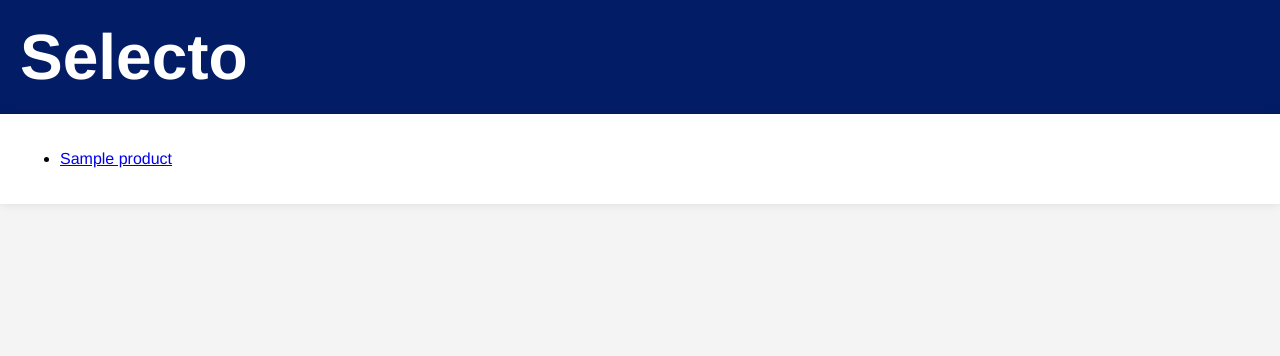
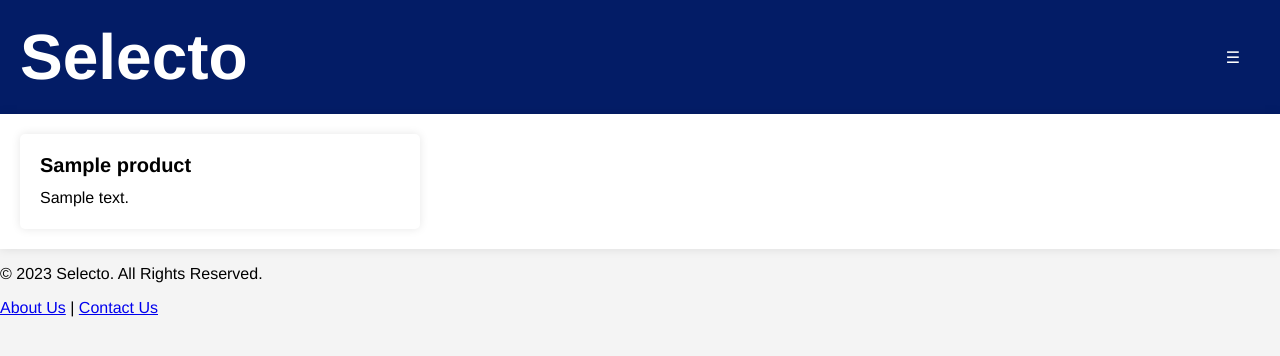
Before and after one commit to bitsof/selecto, a Django app: page /index/ in a window 1280 px wide. Shown: the top 356 px of the page. Run offline with Django 4.2, Linux system fonts and the light colour scheme; tables that the repository leaves empty hold one stand-in row (values such as "Sample post").

Commit message:
Updated layout, integrated chatgpt api

```diff
--- a/web/selecto/products/templates/products/header.html
+++ b/web/selecto/products/templates/products/header.html
@@ -38,16 +38,76 @@
 			background-color: #fff;
 			box-shadow: 0 0 10px rgba(0, 0, 0, 0.1);
 		}
+		.dropdown {
+			position: relative;
+			display: inline-block;
+			margin-left: auto;
+			}
+
+			.dropbtn {
+    background-color: #031c66;
+    color: white;
+    padding: 8px 20px; /* updated padding */
+    font-size: 16px;
+    border: none;
+    cursor: pointer;
+}
+
+			.dropdown-content {
+			display: none;
+			position: absolute;
+			z-index: 1;
+			right: 0;
+			}
+
+			.dropdown-content a {
+			color: black;
+			padding: 12px 16px;
+			text-decoration: none;
+			display: block;
+			font-size: 14px;
+			background-color: #f2f2f2;
+			}
+
+			.dropdown-content a:hover {
+			background-color: #f1f1f1;
+			}
+
+			.dropdown:hover .dropdown-content {
+			display: block;
+			}
+
+			.dropdown:hover .dropbtn {
+			background-color: #02438c;
+			}
 	</style>
 </head>
 <body>
+	<!-- Header/Logo Title -->
 	<div class="header">
 		<h1><a href="{% url 'products:home' %}">Selecto</a></h1>
+		<div class="dropdown">
+		<button class="dropbtn">&#9776;</button>
+		<div class="dropdown-content">
+			<a href="{% url 'products:index' %}">Index</a>
+			<a href="#">Link 2</a>
+			<a href="#">Link 3</a>
+		</div>
+		</div>
 	</div>
 
 	<div class="content">
 		{% block content %}
 		{% endblock %}
 	</div>
+
+	<div class="footer">
+		<div>
+			<p>&copy; 2023 Selecto. All Rights Reserved.</p>
+		</div>
+		<div>
+			<p><a href="#">About Us</a> | <a href="#">Contact Us</a></p>
+		</div>
+	</div>
 </body>
 </html>
--- a/web/selecto/products/templates/products/index.html
+++ b/web/selecto/products/templates/products/index.html
@@ -1,15 +1,59 @@
 <!-- This, along with any other {} are part of the template language -->
+
+<style>
+    .product-list ul {
+      display: grid;
+      grid-template-columns: repeat(3, 1fr);
+      grid-gap: 20px;
+      list-style: none;
+      padding: 0;
+      margin: 0;
+    }
+
+    .product-list li {
+      background-color: #fff;
+      box-shadow: 0 0 10px rgba(0, 0, 0, 0.1);
+      padding: 20px;
+      border-radius: 5px;
+    }
+
+    .product-list a {
+      text-decoration: none;
+      color: #000;
+    }
+
+    .product-name {
+      font-size: 20px;
+      font-weight: bold;
+      margin-bottom: 10px;
+    }
+
+    .product-description {
+      font-size: 16px;
+      line-height: 1.4;
+    }
+
+    </style>
+
 {% extends 'products/header.html' %}
+
 {% block content %}
+    <div class="product-list">
     {% if product_list %}
         <ul>
         {% for product in product_list %}
+            <li>
             <!-- Done to keep url generic instead of hardcoded, looks it up through the name value
             set earlier in urls section -->
-            <li><a href="{% url 'products:details' product.id %}">{{ product.product_name }}</a></li>
+            <a href="{% url 'products:details' product.id %}">
+                <div class="product-name">{{ product.product_name }}</div>
+                <div class="product-description">{{ product.product_description }}</div>
+            </a>
+            </li>
         {% endfor %}
         </ul>
     {% else %}
         <p>No products are available.</p>
     {% endif %}
+    </div>
 {% endblock %}
--- a/web/selecto/products/views.py
+++ b/web/selecto/products/views.py
@@ -3,6 +3,10 @@ from django.http import HttpResponse
 from django.template import loader
 from .models import Product, Review
 from random import randint
+import openai
+from key import OPENAI_API_KEY
+
+openai.api_key = OPENAI_API_KEY
 
 # Create your views here.
 
@@ -21,7 +25,6 @@ def home(request):
             r = review_list[ randint(0, len(review_list) - 1) ]
         else:
             r = None
-        print('r is here: ', r)
     template = loader.get_template('products/home.html')
     context = {
         'product' : p,
@@ -34,8 +37,10 @@ def home(request):
 def index(request):
     product_list = Product.objects.all()
     template = loader.get_template('products/index.html')
+    test_string = "TEsting string"
     context = {
         'product_list': product_list,
+        'test' : test_string,
     }
     return render(request, 'products/index.html', context)
 
@@ -51,7 +56,31 @@ def details(request, product_id):
 def review_details(request, product_id, review_id):
     review = Review.objects.get(id = review_id)
     template = loader.get_template('products/review_details.html')
+    summary = ''
+    definition = ''
+    if(request.GET.get('define')):
+        response = openai.Completion.create(
+            model="text-curie-001",
+            prompt="Define: " + str(request.GET.get('mytextbox')),
+            temperature=0.6
+        )
+        definition = response.choices[0].text
+        print(response)
+        print(response.choices)
+    if(request.GET.get('summarize')):
+       response = openai.Completion.create(
+            model="text-curie-001",
+            max_tokens=1024,
+            prompt="Summarize: " + str(review.review_content),
+            temperature=0.6
+        )
+       print("Response : ", response.choices[0].text)
+       print(response)
+       print(response.choices)
+       summary = response.choices[0].text
     context = {
         'review' : review,
+        'definition' : definition,
+        'summary' : summary,
     }
     return render(request, 'products/review_details.html', context)
```
Also changed, not shown: web/selecto/mockups.py (+30 -10 lines), web/selecto/products/templates/products/details.html (+16 -6 lines), web/selecto/products/templates/products/home.html (+11 -4 lines), web/selecto/products/templates/products/review_details.html (+27 -1 lines).
